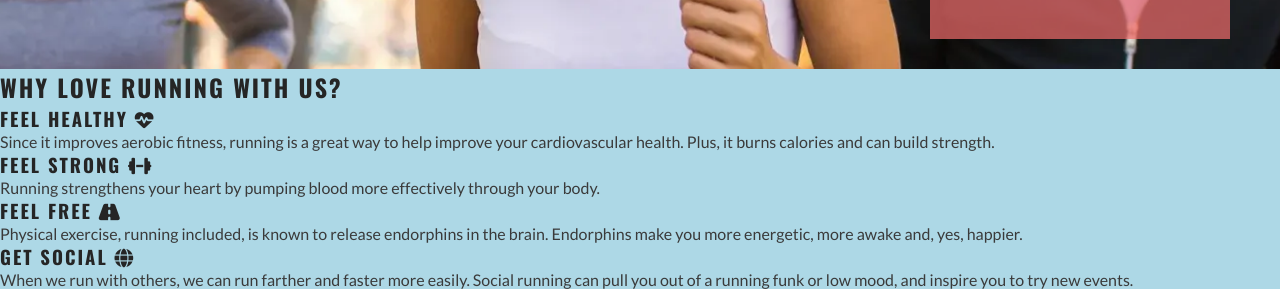
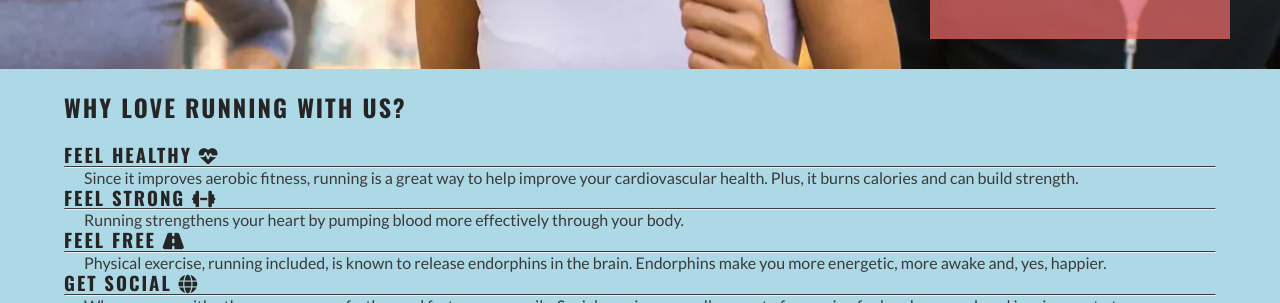
Before and after one commit to JamesVanstone/Love-Running, a plain HTML site: page index.html in a window 1280 px wide. Shown: the part 610-913 px from the top of the page. Drawn offline with nearby package versions, Linux system fonts and the light colour scheme.

Commit message:
Added reasons section and styles to index.html

```diff
--- a/assets/css/style.css
+++ b/assets/css/style.css
@@ -116,6 +116,24 @@ main {
 
 #reasons {
     width: 90%;
+    margin: 20px auto;
+}
+
+#reasons h2 {
+    margin-bottom: 20px;
+}
+
+#benefits div {
+    line-height: 20px;
+}
+
+#benefits hr {
+    border-top: 1px solid #3a3a3a;
+    margin-top: 5px 0;
+}
+
+#benefits p {
+    padding: 0 20px;
 }
 
 /* Footer */
--- a/index.html
+++ b/index.html
@@ -50,20 +50,24 @@
                 <div id="benefits-physical">
                     <div>
                         <h3>Feel Healthy <i class="fa-solid fa-heart-pulse"></i></h3>
+                        <hr>
                         <p>Since it improves aerobic fitness, running is a great way to help improve your cardiovascular health. Plus, it burns calories and can build strength.</p>
                     </div>
                     <div>
                         <h3>Feel Strong <i class="fa-solid fa-dumbbell"></i></h3>
+                        <hr>
                         <p>Running strengthens your heart by pumping blood more effectively through your body.</p>
                     </div>
                 </div>
                 <div id="benefits-mental">
                     <div>
                         <h3>Feel Free <i class="fa-solid fa-road"></i></h3>
+                        <hr>
                         <p>Physical exercise, running included, is known to release endorphins in the brain. Endorphins make you more energetic, more awake and, yes, happier.</p>
                     </div>
                     <div>
                         <h3>Get Social <i class="fa-solid fa-globe"></i></h3>
+                        <hr>
                         <p>When we run with others, we can run farther and faster more easily. Social running can pull you out of a running funk or low mood, and inspire you to try new events.</p>
                     </div>
                 </div>
```
